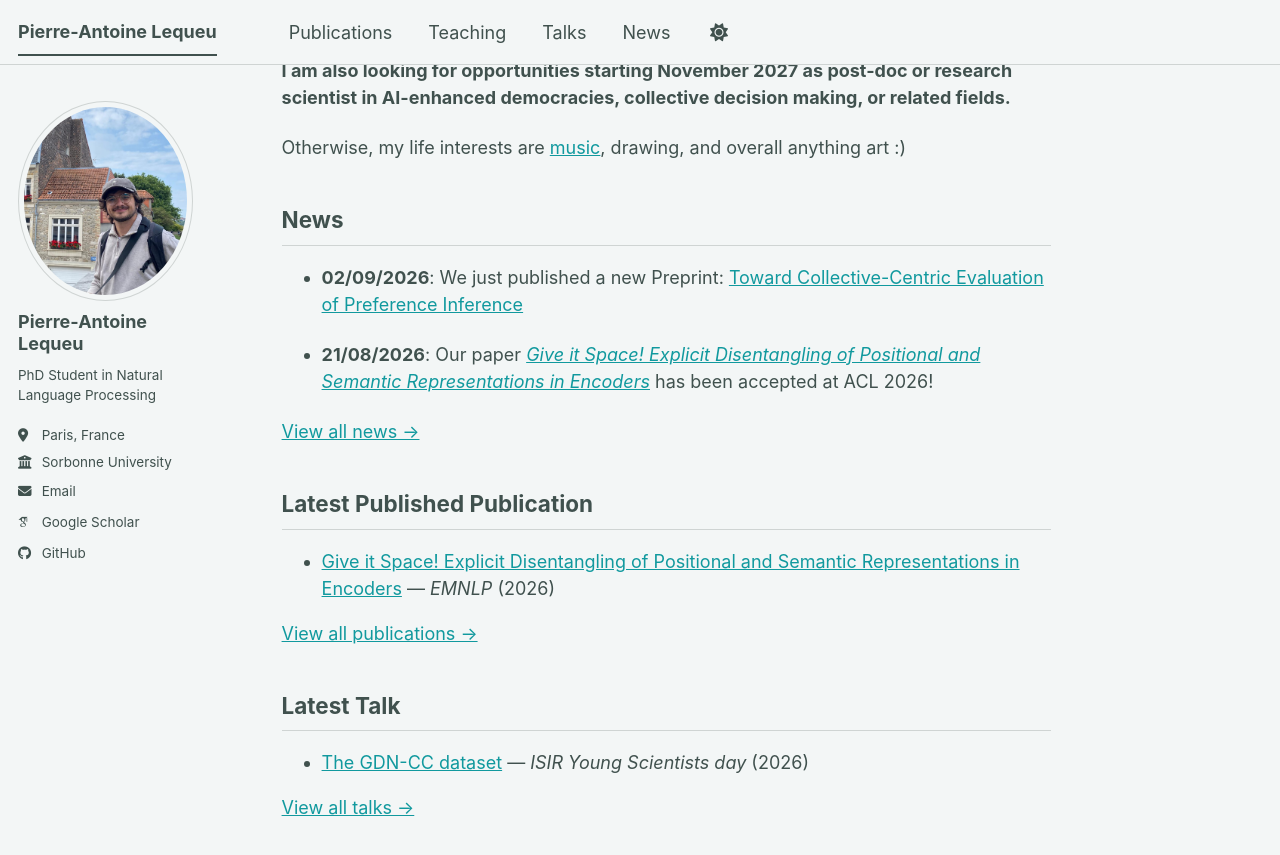
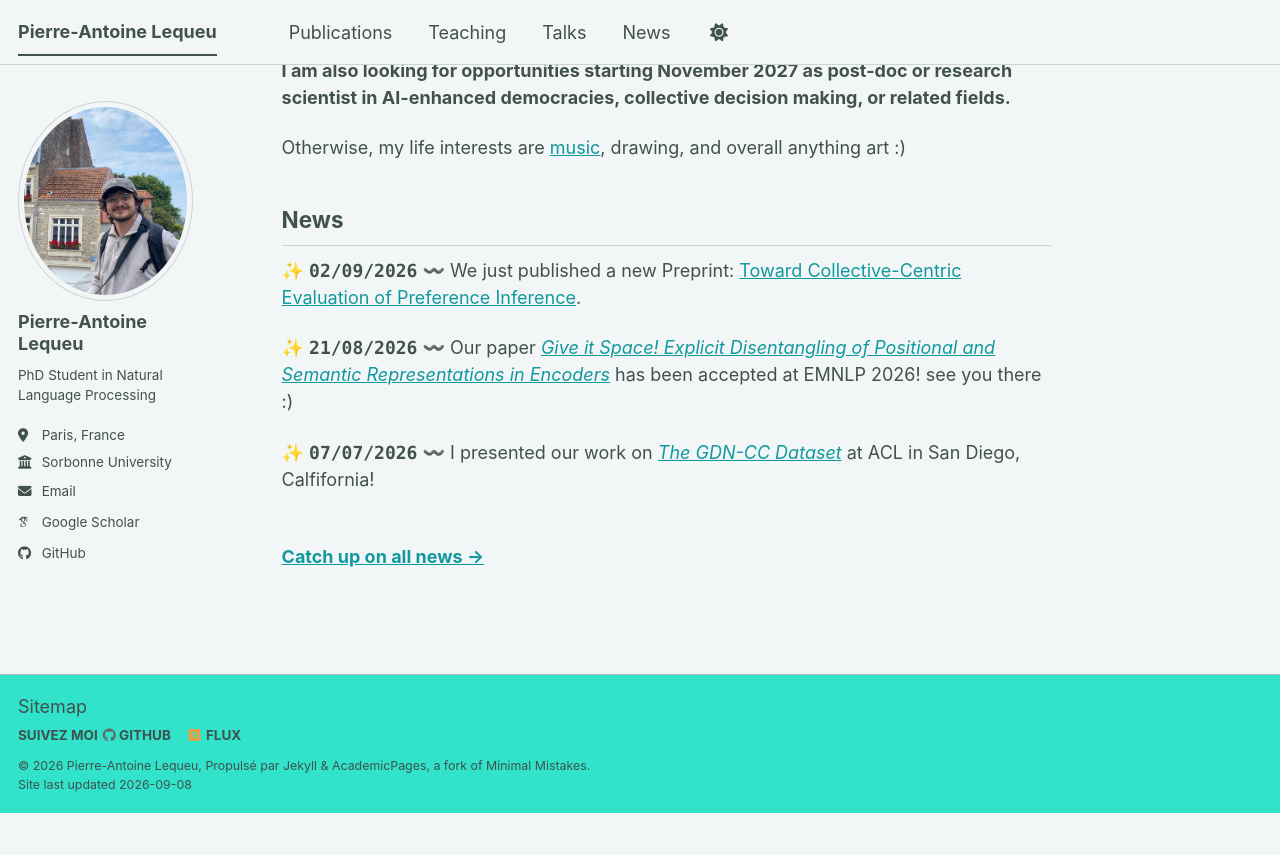
Before and after one commit to PALequeu/palequeu.github.io, a Jekyll site: the page built from _pages/about.md, in a window 1280 px wide and 900 px high, scrolled down 754 px. Shown: the top 855 px of the window. Built offline with Jekyll 4.4.1, drawn with Linux system fonts in a browser that asks for light colours; some web fonts are replaced; a script bundle is joined from its source files by our own code; library files that are not in the unit come from our copies; after the commit the page ends 1567 px from its top, so only the background shows below that.

Commit message:
better news

```diff
--- a/_pages/about.md
+++ b/_pages/about.md
@@ -23,17 +23,19 @@ Otherwise, my life interests are [music](https://www.youtube.com/watch?v=BnEgnrU
 
 ## News
 {% assign all_news = site.news | sort: 'date' | reverse %}
-{% assign news = all_news | slice: 0, 2 %}
+{% assign news = all_news | slice: 0, 3 %}
 {% if news.size > 0 %}
 {% for item in news %}
-- **{{ item.date | date: "%d/%m/%Y" }}**: {{ item.title | default: item.content | strip_html | strip }}
+✨ **`{{ item.date | date: "%d/%m/%Y" }}`** 〰️ {{ item.title | default: item.content | strip_html | strip }}
 {% endfor %}
-[View all news →]({{ '/news/' | relative_url }})
+
+<br/>
+**[Catch up on all news →]({{ '/news/' | relative_url }})**
 {% else %}
-_No news yet._
+📭 _No news yet. Stay tuned!_
 {% endif %}
 
-## Latest Published Publication
+<!-- ## Latest Published Publication
 {% assign conf_pubs = site.publications | where: "category", "conferences" %}
 {% assign jour_pubs = site.publications | where: "category", "journals" %}
 {% assign filtered_pubs = conf_pubs | concat: jour_pubs %}
@@ -58,7 +60,7 @@ _No publications yet._
 {% else %}
 _No talks yet._
 {% endif %}
-
+ -->
 
 
 <!--
```
Also changed, not shown: _news/2026-08-21-give_it_space.md (+1 -1 lines), _news/2026-09-02-collective-centric.md (+1 -1 lines).
